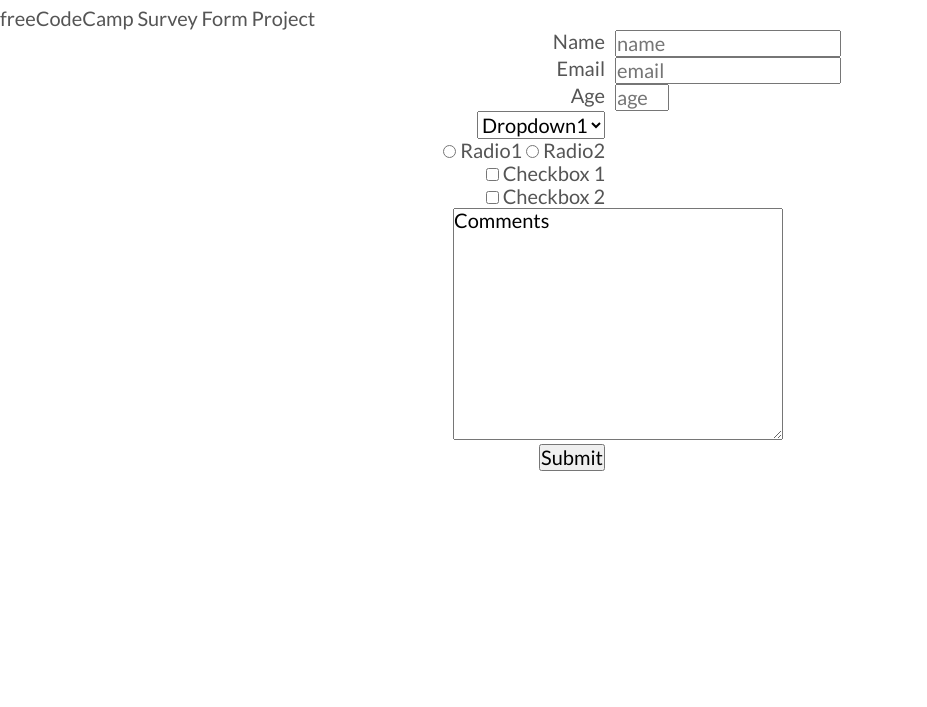
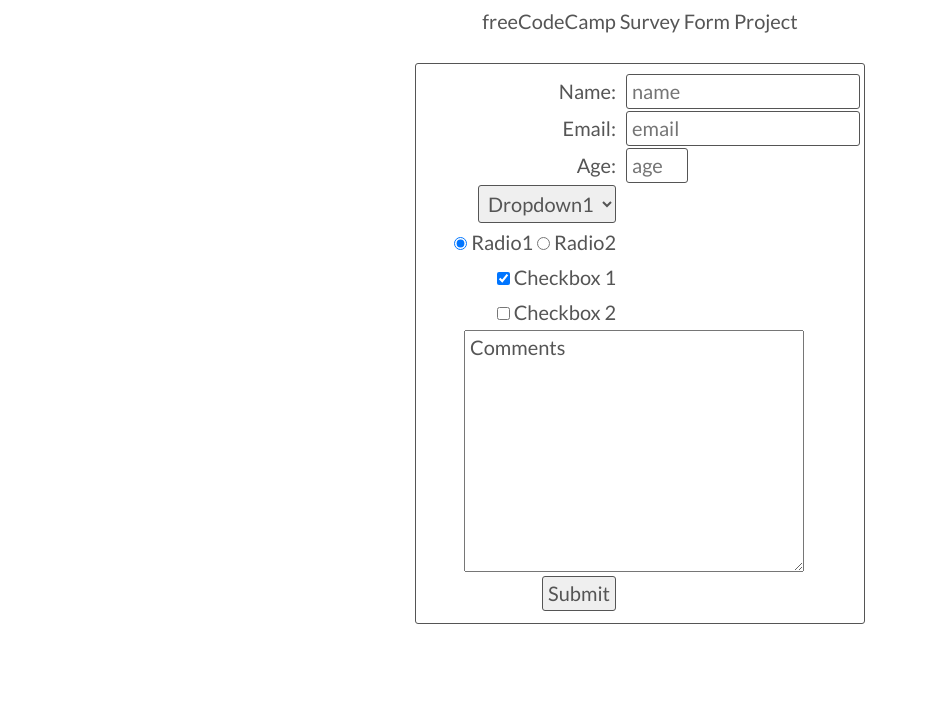
Before and after one commit to ryanWadeDevelopment/survey-form, a plain HTML site: page index.html in a window 1280 px wide. Shown: the part 93-800 px from the top of the page, without its empty margins (0-927 px from the left). Drawn offline with Linux system fonts and the light colour scheme.

Commit message:
Added formatting to form elements

```diff
--- a/index.html
+++ b/index.html
@@ -23,19 +23,19 @@
     <main>
       <form action="" id="survey-form">
         <div class="col1">
-          <label id="name-label" for="name">Name</label>
+          <label id="name-label" for="name">Name:</label>
         </div>
         <div class="col2">
           <input type="text" id="name" placeholder="name" required />
         </div>
         <div class="col1">
-          <label for="email" id="email-label">Email</label>
+          <label for="email" id="email-label">Email:</label>
         </div>
         <div class="col2">
           <input type="email" id="email" placeholder="email" required />
         </div>
         <div class="col1">
-          <label for="number" id="number-label">Age</label>
+          <label for="number" id="number-label">Age:</label>
         </div>
         <div class="col2">
           <input type="number" id="number" min="1" max="99" placeholder="age" />
@@ -49,7 +49,13 @@
         </div>
         <div class="col2"></div>
         <div class="col1">
-          <input type="radio" name="radio-group" id="radio1" value="radio1" />
+          <input
+            type="radio"
+            name="radio-group"
+            id="radio1"
+            value="radio1"
+            checked
+          />
           <label for="radio1">Radio1</label>
           <input type="radio" name="radio-group" id="radio2" value="radio2" />
           <label for="radio2">Radio2</label>
@@ -61,6 +67,7 @@
             name="checkbox-group"
             id="checkbox1"
             value="checkbox1"
+            checked
           />
           <label for="checkbox1">Checkbox 1</label>
           <br />
--- a/styles.css
+++ b/styles.css
@@ -22,11 +22,24 @@
   height: 0;
   visibility: hidden;
 }
+
+header {
+  text-align: center;
+  margin-top: 30px;
+}
+
+header p {
+  margin-bottom: 30px;
+}
+
 form {
   display: grid;
   grid-template-columns: 200px 200px;
   max-width: 450px;
   margin: 0 auto;
+  border: 1px solid #555;
+  border-radius: 3px;
+  padding: 10px;
 }
 
 .col1 {
@@ -34,6 +47,33 @@
   padding-right: 10px;
 }
 
+label {
+  height: 35px;
+  line-height: 35px;
+}
+
+input,
+button,
+select {
+  border: 1px solid #555;
+  border-radius: 3px;
+  padding: 5px;
+  margin-bottom: 2px;
+}
+
+input:focus,
+button:focus {
+  outline: none;
+  border: 2px solid #555;
+}
+
+button,
+textarea,
+select {
+  padding: 5px;
+  color: #555;
+}
+
 textarea {
   margin-left: 20%;
   margin-right: 20%;
```
